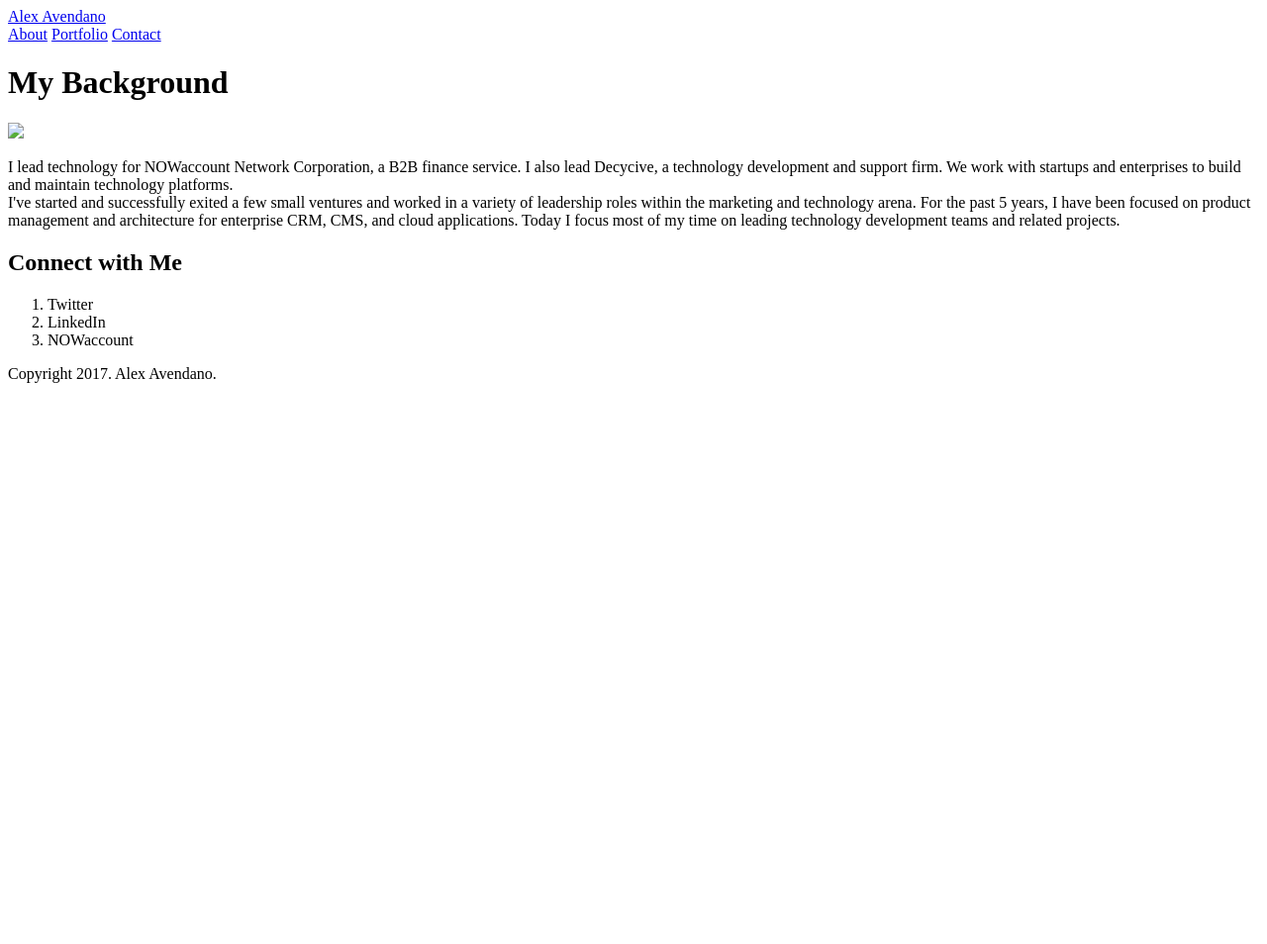
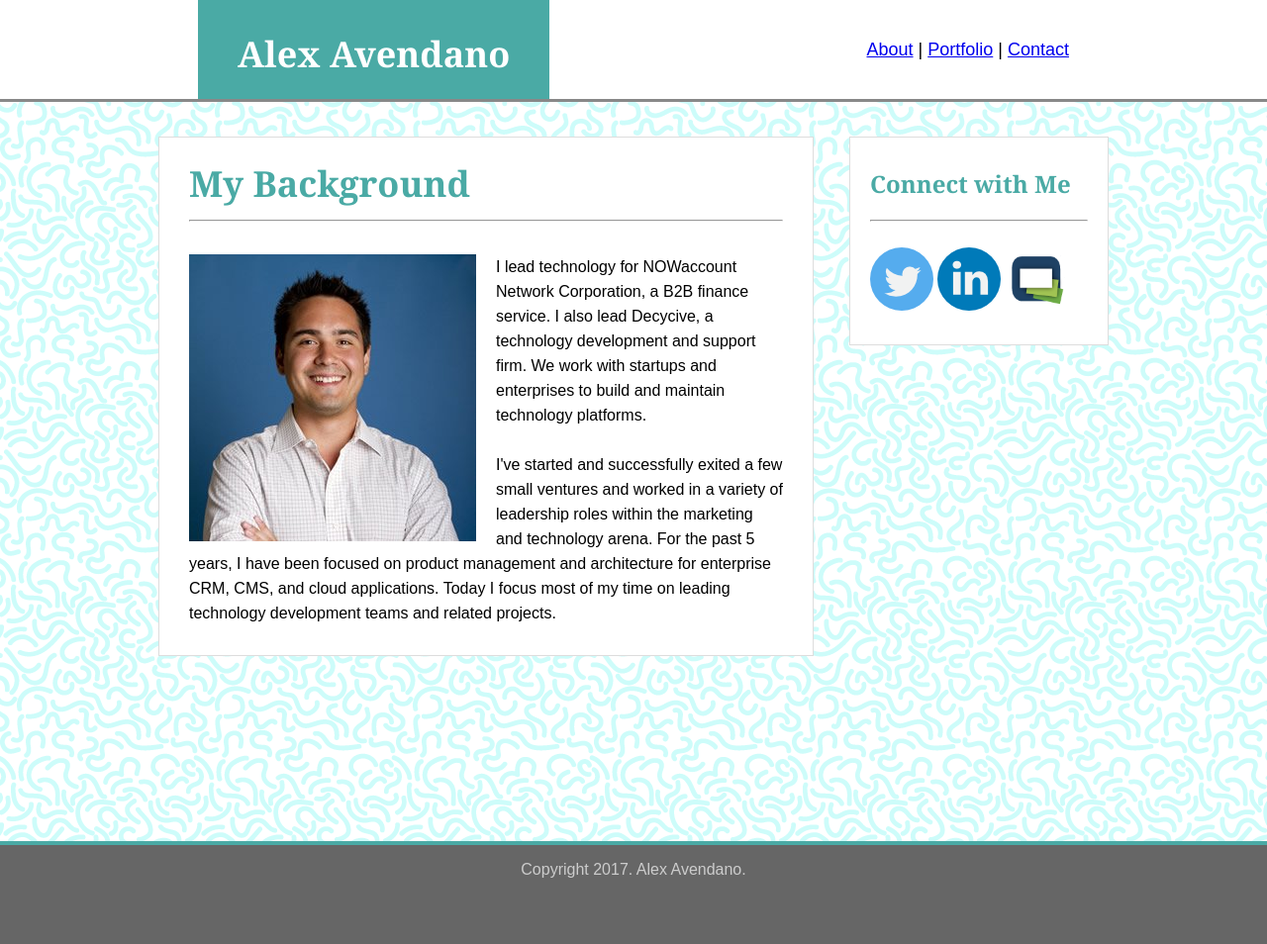
Before and after one commit to alexsaaats/Basic-Portfolio, a plain HTML site: page index.html in a window 1280 px wide. Shown: the whole page at 99% size. Before the commit the page ends 800 px from the top, so only its background shows below. Drawn offline with Linux system fonts and the light colour scheme.

Commit message:
Homework update

```diff
--- a/assets/css/style.css
+++ b/assets/css/style.css
@@ -0,0 +1,153 @@
+h1 {
+	color: #4aaaa5;
+	font-size: 36px;
+	font-family: 'Georgia', Times, Times New Roman, serif;
+}
+
+h2 {
+	color: #4aaaa5;
+	font-size: 24px;
+	font-family: 'Georgia', Times, Times New Roman, serif;
+}
+
+html, body {
+	/*background-image: url('https://image.freepik.com/free-vector/hexagonal-pattern_1051-833.jpg');*/
+	background-image: url('../images/wormz.png');
+	/*background-repeat: repeat-y;*/
+	font-family: 'Arial', 'Helvetica Neue', Helvetica, sans-serif;
+	margin: auto;
+	padding: 0px;
+	height: 100%;
+}
+
+.innerbody {
+	padding: 10px;
+	padding-bottom: 100px;
+	height: 100%;
+	margin: auto;
+	margin-top:25px;
+	width: 960px;
+}
+
+.container {
+	min-height: 100%;
+	min-width: 100%;
+	position: relative;
+}
+
+.topnav {
+	height: 100px;
+	background-color: #fff;
+	overflow: hidden;
+	border-bottom-style: solid;
+	border-bottom-size: 2px;
+	border-bottom-color: #888;
+
+}
+
+.topnav-logo {
+	font-size: 36px;
+	font-family: 'Georgia', Times, Times New Roman, serif;
+	font-weight: bold;
+	float: left;
+	background-color: #4aaaa5;
+	text-align: left;
+	color: #fff;
+	padding-left: 40px;
+	padding-right: 40px;
+	height: 100px;
+	margin-left: 200px;
+	padding-top: 30px;
+
+}
+
+.topnav-menu {
+	font-size: 18px;
+	justify-content: right;
+	background-color: #fff;
+	text-align: right;
+	padding-right: 200px;
+	padding-top: 40px;
+}
+
+.maincontent {
+	float: left;
+	background-color: #fff;
+	border-style: solid;
+	border-color: #ddd;
+    border-width: 1px 1px 1px 1px;
+	padding-top: 10px;
+	padding-bottom: 30px;
+	padding-right: 30px;
+	padding-left: 30px;
+	max-width: 600px;
+	line-height: 25px;
+
+}
+
+.portfoliocontent {
+	float: left;
+	background-color: #fff;
+	border-style: solid;
+	border-color: #ddd;
+    border-width: 1px 1px 1px 1px;
+	padding-top: 10px;
+	padding-bottom: 30px;
+	padding-right: 30px;
+	padding-left: 30px;
+	width: 610px;
+	line-height: 25px;
+
+}
+
+.portrow {
+
+}
+
+.portfolioimage1 {
+	float:left;
+	padding: 10px 10px 10px 10px;
+}
+
+.portfolioimage2 {
+	float:right;
+	padding: 10px 10px 10px 10px;
+}
+
+.mainimage {
+	float: left;
+	margin: 0px 20px 10px 0px;
+
+}
+
+.sidebar {
+	float: right;
+	border-style: solid;
+	border-color: #ddd;
+	background-color: #fff;
+    border-width: 1px 1px 1px 1px;
+	padding-top: 10px;
+	padding-bottom: 30px;
+	padding-right: 20px;
+	padding-left: 20px;
+	width: 220px;
+}
+
+
+.footer {
+	text-align: center;
+	/*position: relative;*/
+	width: 100%;
+	bottom: 0px;
+	height: 100px;
+	background-color: #666;
+	color: #ccc;
+	border-top-width: 4px;
+	border-top-color: #4aaaa5;
+	border-top-style: solid;
+	margin-top: 50px;
+	/*padding-top: 40px;*/
+	vertical-align: middle;
+
+
+}
--- a/index.html
+++ b/index.html
@@ -4,48 +4,71 @@
 
 <!-- Start head -->
 <head>
-	<title = "Alex Portfolio"></title>
-	<meta author = "Alex Maing">
+	<title>Alex Avendano - Short Bio, Portfolio, and Contact</title>
+	<meta author = "Alex Avendano">
+	<link rel="stylesheet" type="text/css" href="assets/css/style.css">
 </head>
 <!-- End head -->
+
+
+<!-- defining a container for the entire page -->
+<div class = "container">
+
+
+	<!-- definig the header section, containing the name and menu -->
+	<div class ="header">
+		<div class="topnav">
+			<div class ="topnav-logo">
+				Alex Avendano
+			</div>
+
+			<div class="topnav-menu">
+			 	<a href="index.html">About</a> |
+			 	<a href="portfolio.html">Portfolio</a> |
+			 	<a href="contact.html">Contact</a>
+			</div>
+		</div>
+	</div>
+	<!-- end header section -->
 
 
 	<!-- Start body section -->
 	<body>
 
-<div class ="toplogo">
-	<a href="/index.html">Alex Avendano</a>
+		<!-- defining the innerbody section which contains my main content elements -->
+		<div class = "innerbody">
+			<div class="maincontent">
+				<h1>My Background</h1><hr><br/>
+				<img class="mainimage" src="assets/images/alex.jpg">
+
+				I lead technology for NOWaccount Network Corporation, a B2B finance service. I also lead Decycive, a technology development and support firm. We work with startups and enterprises to build and maintain technology platforms. <br/><br/>
+
+				I've started and successfully exited a few small ventures and worked in a variety of leadership roles within the marketing and technology arena. For the past 5 years, I have been focused on product management and architecture for enterprise CRM, CMS, and cloud applications. Today I focus most of my time on leading technology development teams and related projects.<br/>
+
 			</div>
 
-<div class="topnav" id="topnav">
-  <a href="/index.html">About</a>
-  <a href="/portfolio.html">Portfolio</a>
-  <a href="/contact.html">Contact</a>
+			<div class="sidebar">
+				<h2>Connect with Me</h2><hr><br/>
+				<a href="https://twitter.com/alexavendano"><img src="assets/images/twitter.png"></a>
+				<a href="https://linkedin.com/in/alexavendano"><img src="assets/images/linkedin.png"></a>
+				<a class="social links" href="http://nowaccount.com/who-we-are"><img src="assets/images/NOWlogo.fw.png"></a>
 			</div>
-
-<h1>My Background</h1>
-	<img src="#" FLOAT>
-	<p>
-	I lead technology for NOWaccount Network Corporation, a B2B finance service. I also lead Decycive, a technology development and support firm. We work with startups and enterprises to build and maintain technology platforms. <br/>
-
-	I've started and successfully exited a few small ventures and worked in a variety of leadership roles within the marketing and technology arena. For the past 5 years, I have been focused on product management and architecture for enterprise CRM, CMS, and cloud applications. Today I focus most of my time on leading technology development teams and related projects.<br/>
-	</p>
-
-<h2>Connect with Me</h2>
-<ol>
-	<li>Twitter</li>
-	<li>LinkedIn</li>
-	<li>NOWaccount</li>
-</ol>
+		</div>
+		<!-- ending the innerbody section -->
 
 	</body>
 	<!-- End body section -->
 
+</div>
+<!-- End the container div -->
 
+<!-- start footer -->
 <footer>
-<div class="footer" id="footer">
-	Copyright 2017. Alex Avendano.
+<div class="footer">
+	<p>Copyright 2017. Alex Avendano.</p>
 </div>
 </footer>
+<!-- end footer -->
+
 
 </html>
```
Also changed, not shown: contact.html (+74 -0 lines), portfolio.html (+78 -0 lines), assets/images/NOWlogo.fw.png (added), assets/images/alex.jpg (added), assets/images/wormz.png (added). Lines whose indentation alone changed are shown as unchanged.
